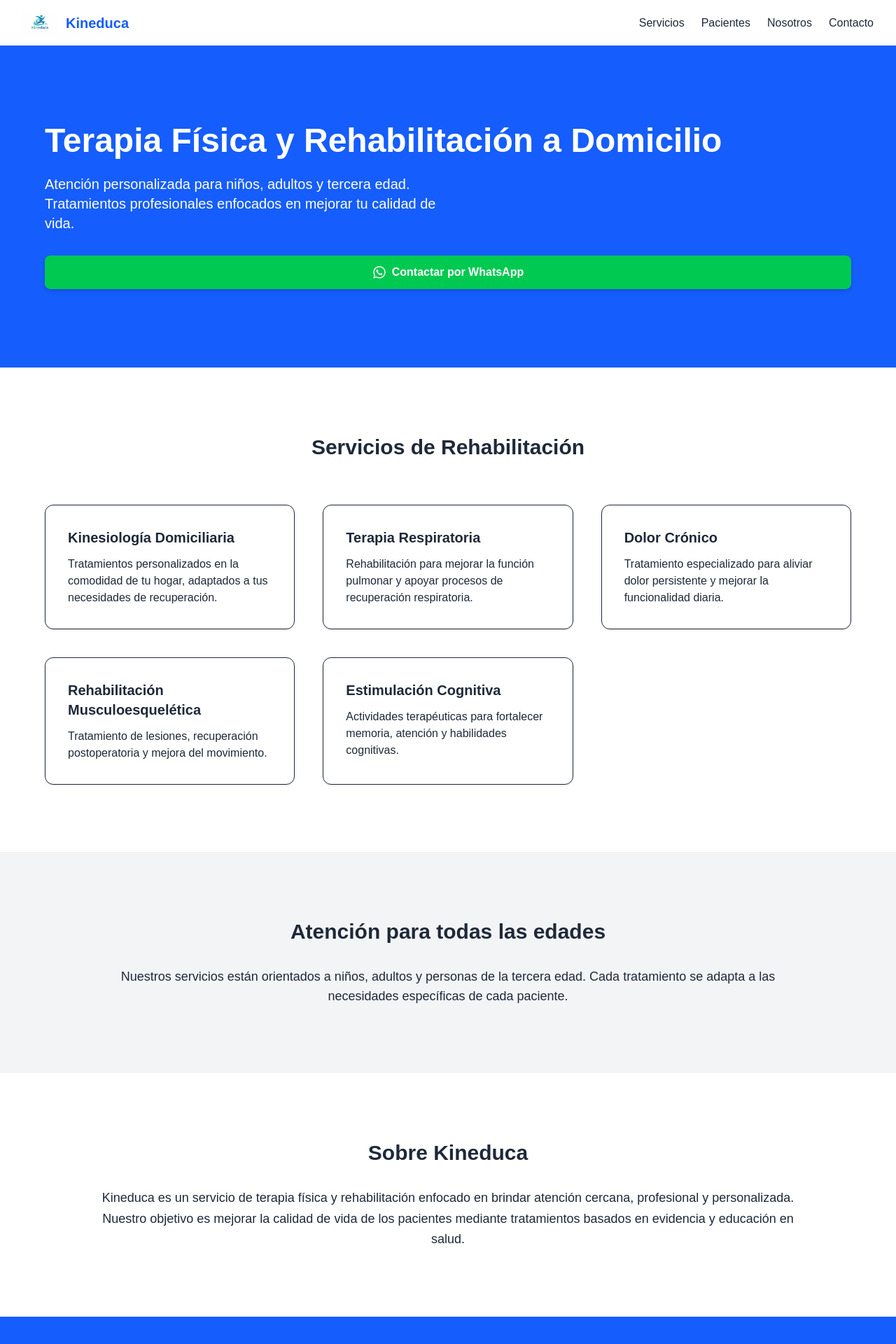
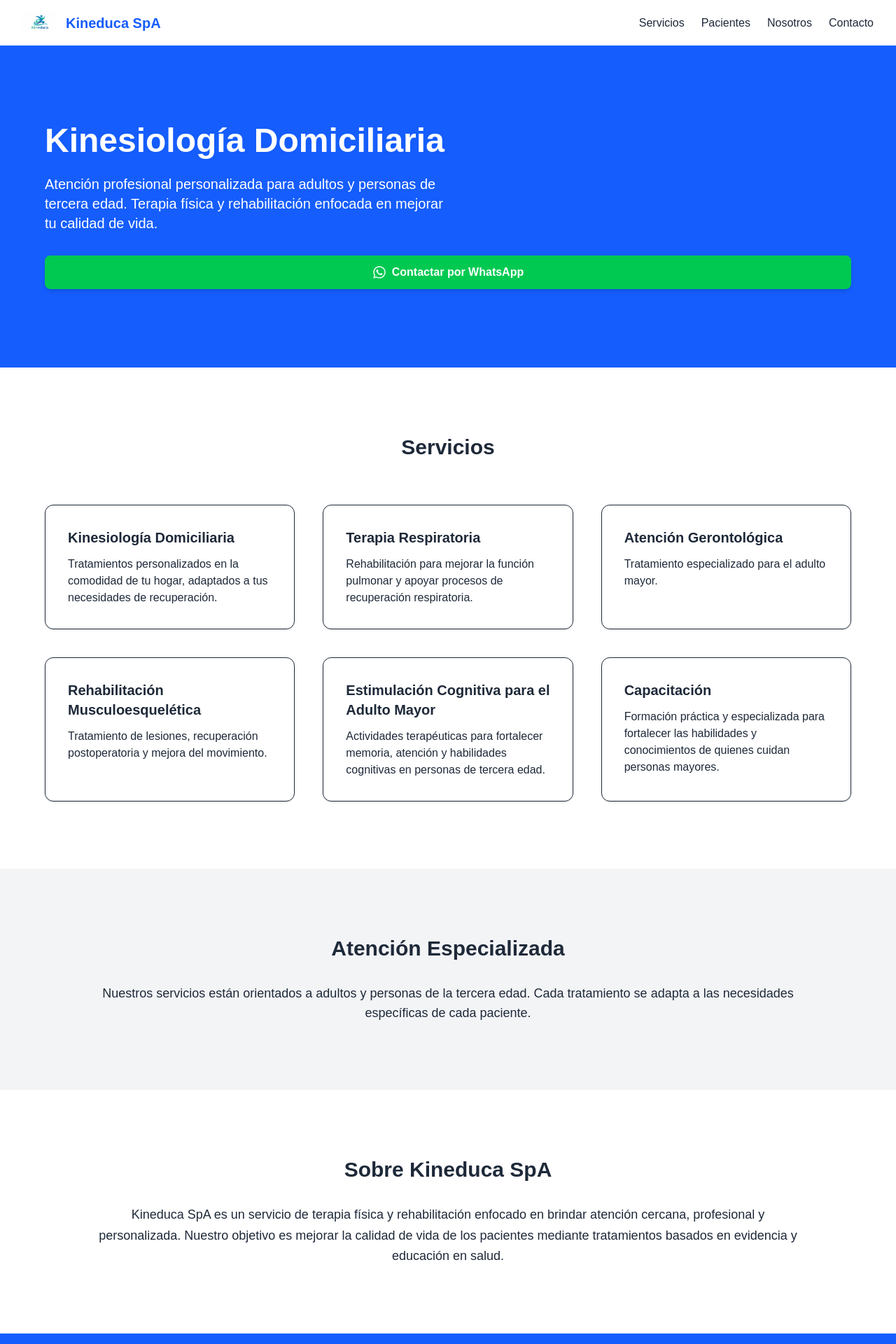
Before and after one commit to mlibarra/kineduca, a Next.js app: page / in a window 1280 px wide. Shown: the top 1920 px of the page at 70% size. Built offline with nearby package versions, Linux system fonts and the light colour scheme.

Commit message:
Actualización página capacitación

```diff
--- a/package.json
+++ b/package.json
@@ -9,7 +9,9 @@
     "lint": "eslint"
   },
   "dependencies": {
+    "autoprefixer": "^10.5.0",
     "next": "16.1.7",
+    "postcss": "^8.5.14",
     "react": "19.2.3",
     "react-dom": "19.2.3",
     "react-icons": "^5.6.0"
@@ -18,6 +20,6 @@
     "@tailwindcss/postcss": "^4",
     "eslint": "^9",
     "eslint-config-next": "16.1.7",
-    "tailwindcss": "^4"
+    "tailwindcss": "^4.3.0"
   }
 }
--- a/src/app/layout.js
+++ b/src/app/layout.js
@@ -12,8 +12,8 @@
 });
 
 export const metadata = {
-  title: "Kineduca | Kinesiología a Domicilio",
-  description: "Terapia física y rehabilitación a domicilio.",
+  title: "Kineduca SpA | Kinesiología Domiciliaria",
+  description: "Kinesiología Domiciliaria.",
   icons: {
     icon: "/favicon.ico",
   },
--- a/src/app/page.js
+++ b/src/app/page.js
@@ -15,7 +15,7 @@
             height={50}
           />
           <span className="text-xl font-bold text-blue-600">
-            Kineduca
+            Kineduca SpA
           </span>
         </div>
 
@@ -32,12 +32,12 @@
         <div className="max-w-6xl mx-auto">
 
           <h1 className="text-4xl md:text-5xl font-bold mb-6">
-            Terapia Física y Rehabilitación a Domicilio
+            Kinesiología Domiciliaria
           </h1>
 
           <p className="text-xl mb-8 max-w-xl">
-            Atención personalizada para niños, adultos y tercera edad.
-            Tratamientos profesionales enfocados en mejorar tu calidad de vida.
+            Atención profesional personalizada para adultos y personas de tercera edad.
+            Terapia física y rehabilitación enfocada en mejorar tu calidad de vida.
           </p>
 
           <a
@@ -57,7 +57,7 @@
         <div className="max-w-6xl mx-auto">
 
           <h2 className="text-3xl font-bold text-center mb-16">
-            Servicios de Rehabilitación
+            Servicios
           </h2>
 
           <div className="grid md:grid-cols-3 gap-10">
@@ -84,11 +84,10 @@
 
             <div className="p-8 border rounded-xl shadow-sm hover:shadow-md">
               <h3 className="font-semibold text-xl mb-3">
-                Dolor Crónico
+                Atención Gerontológica
               </h3>
               <p>
-                Tratamiento especializado para aliviar dolor persistente
-                y mejorar la funcionalidad diaria.
+                Tratamiento especializado para el adulto mayor.
               </p>
             </div>
 
@@ -104,11 +103,20 @@
 
             <div className="p-8 border rounded-xl shadow-sm hover:shadow-md">
               <h3 className="font-semibold text-xl mb-3">
-                Estimulación Cognitiva
+                Estimulación Cognitiva para el Adulto Mayor
               </h3>
               <p>
                 Actividades terapéuticas para fortalecer memoria,
-                atención y habilidades cognitivas.
+                atención y habilidades cognitivas en personas de tercera edad.
+              </p>
+            </div>
+
+            <div className="p-8 border rounded-xl shadow-sm hover:shadow-md">
+              <h3 className="font-semibold text-xl mb-3">
+                Capacitación
+              </h3>
+              <p>
+                Formación práctica y especializada para fortalecer las habilidades y conocimientos de quienes cuidan personas mayores.
               </p>
             </div>
 
@@ -123,11 +131,11 @@
         <div className="max-w-5xl mx-auto text-center">
 
           <h2 className="text-3xl font-bold mb-8">
-            Atención para todas las edades
+            Atención Especializada
           </h2>
 
           <p className="text-lg">
-            Nuestros servicios están orientados a niños, adultos y personas
+            Nuestros servicios están orientados a adultos y personas
             de la tercera edad. Cada tratamiento se adapta a las necesidades
             específicas de cada paciente.
           </p>
@@ -142,11 +150,11 @@
         <div className="max-w-5xl mx-auto text-center">
 
           <h2 className="text-3xl font-bold mb-8">
-            Sobre Kineduca
+            Sobre Kineduca SpA
           </h2>
 
           <p className="text-lg leading-relaxed">
-            Kineduca es un servicio de terapia física y rehabilitación enfocado
+            Kineduca SpA es un servicio de terapia física y rehabilitación enfocado
             en brindar atención cercana, profesional y personalizada.
             Nuestro objetivo es mejorar la calidad de vida de los pacientes
             mediante tratamientos basados en evidencia y educación en salud.
@@ -181,7 +189,7 @@
           </p>
 
           <p className="mt-2">
-            kineduca@gmail.com
+            contacto@kineduca.cl
           </p>
 
         </div>
@@ -190,7 +198,7 @@
 
       {/* FOOTER */}
       <footer className="text-center py-6 text-gray-500 text-sm">
-        © {new Date().getFullYear()} Kineduca. Todos los derechos reservados.
+        © {new Date().getFullYear()} Kineduca SpA. Todos los derechos reservados.
       </footer>
 
     </main>
```
Also changed, not shown: 1 other file (tests, documents, lock files or other folders).
